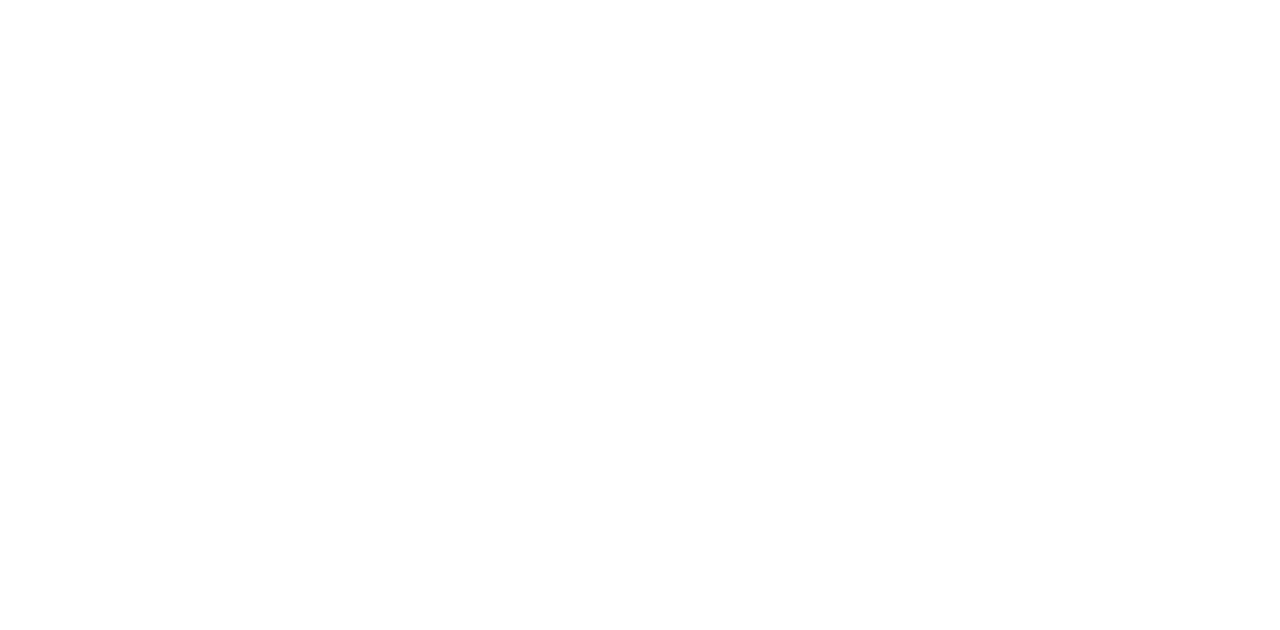
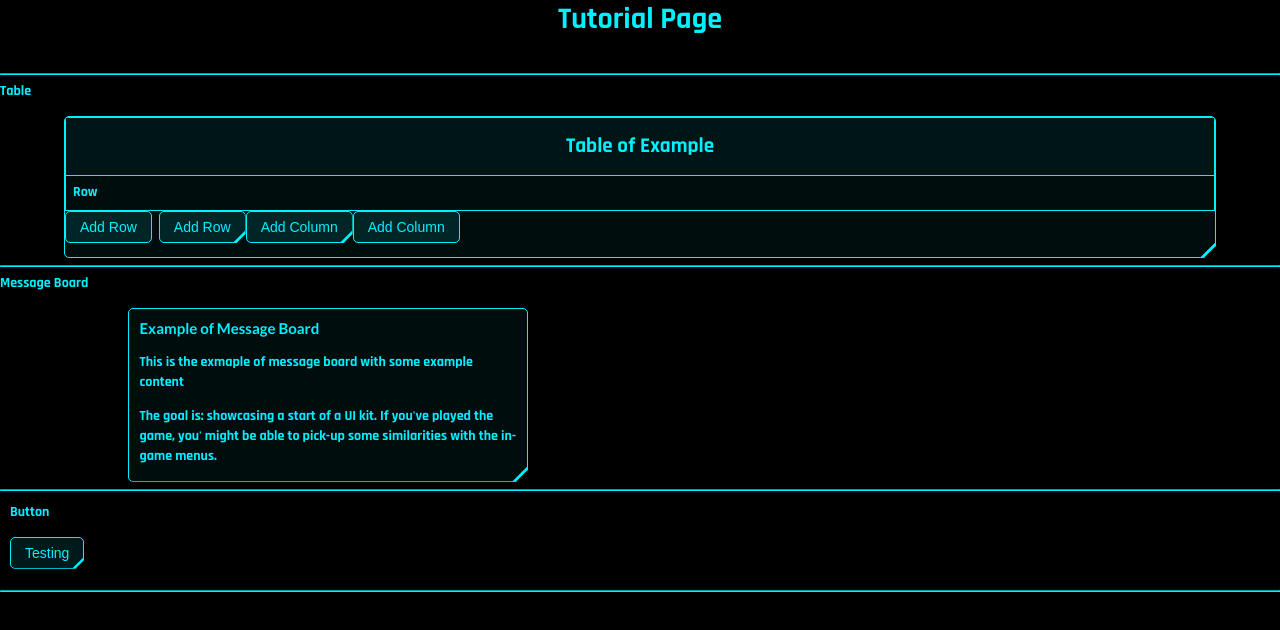
Before and after one commit to alexkkm/react-electron, a React (Vite) app in the folder src/renderer/: page /tutorial in a window 1280 px wide. Before the commit this address had no page. Shown: the top 630 px of the page. Built offline with nearby package versions, Linux system fonts and the light colour scheme.

Commit message:
Create Tutorial Page, refined button clip-path

```diff
--- a/src/renderer/src/App.jsx
+++ b/src/renderer/src/App.jsx
@@ -12,6 +12,7 @@
 import NetworkPage from "./components/Network";
 import LocalStorageTutorial from "./tutorial/LocalStorage";
 import NewFirebasePage from "./components/NewFirebase";
+import TutorialPage from "./components/TutorialPage";
 
 // The main componenet of the app
 function App() {
@@ -38,8 +39,12 @@
 					path="/network"
 					element={<NetworkPage />} />
 				<Route
+					path="/tutorial"
+					element={<TutorialPage />} />
+				<Route
 					path="/localStorage"
 					element={<LocalStorageTutorial />} />
+
 			</Routes>
 		</BrowserRouter>
 	);
--- /dev/null
+++ b/src/renderer/src/components/Button.css
@@ -0,0 +1,49 @@
+.Button {
+  display: inline-block; /* Allow it to be inline with other elements */
+  margin: 0 auto; /* Center the Button div within its parent */
+  width: auto; /* Width is auto for the button itself */
+}
+
+.button {
+  color: #00f0ff; /* Text color for the button */
+  background-color: rgba(0, 240, 255, 0.1); /* Light background color for the button */
+  border: 1px solid #00f0ff; /* Border color for the button */
+  border-radius: 5px; /* Rounded corners for the button */
+  padding: 0.5rem 1rem; /* Padding inside the button */
+  clip-path: polygon( /* Define a custom clipping path similar to Table */
+      0 0,
+      100% 0,
+      100% calc(100% - 1rem + 5px),
+      calc(100% - 1rem + 5px) 100%,
+      0 100%
+  );
+  position: relative; /* Needed for the ::before pseudo-element */
+  overflow: hidden; /* Hide any overflow from the clip-path */
+  cursor: pointer; /* Change cursor to pointer on hover */
+  transition: background-color 0.3s, transform 0.3s; /* Smooth transition for hover effects */
+}
+
+/* Pseudo-element for additional styling */
+.button::before {
+  background-color: #00f0ff; /* Background color for the pseudo-element */
+  bottom: 1px; /* Position from the bottom */
+  content: ""; /* Empty content for the pseudo-element */
+  display: block; /* Make it a block element */
+  height: 3px; /* Height of the pseudo-element */
+  position: absolute; /* Positioning for the pseudo-element */
+  right: -5px; /* Position from the right */
+  top: auto; /* Automatic positioning from the top */
+  transform: rotate(-45deg); /* Rotate the pseudo-element */
+  width: 22.627416px; /* Width of the pseudo-element */
+  z-index: 100; /* Ensure it appears above other elements */
+}
+
+.button:hover {
+  background-color: rgba(0, 240, 255, 0.2); /* Darker background on hover */
+  transform: scale(1.05); /* Slightly enlarge the button on hover */
+}
+
+.button:focus {
+  outline: none; /* Remove default outline */
+  box-shadow: 0 0 5px #00f0ff; /* Highlight button when focused */
+}
--- /dev/null
+++ b/src/renderer/src/components/Button.jsx
@@ -0,0 +1,13 @@
+import './Button.css';
+
+const Button = ({ label, onClick }) => {
+    return (
+        <div className="Button">
+            <button className="button" onClick={onClick}>
+                {label}
+            </button>
+        </div>
+    );
+};
+
+export default Button;
--- a/src/renderer/src/components/Desktop.jsx
+++ b/src/renderer/src/components/Desktop.jsx
@@ -11,8 +11,6 @@
 import ClockWidget from "./Clock";
 import TodoListWidget from "./TodoListWidget";
 
-import Table from "./Table";
-
 // indicate the current pathname and display it
 const PathNameIndicator = () => {
     const location = useLocation();
@@ -22,8 +20,8 @@
 //Desktop is the main door of the app
 const Desktop = () => {
     // state parameters
-    const [isBlurred, setIsBlurred] = useState(false);
-    const [isButtonActive, setIsButtonActive] = useState(false);
+    const [isBlurred, setIsBlurred] = useState('');
+    const [isButtonActive, setIsButtonActive] = useState('');
 
     // blur the element by changing the "isBlurred"
     const switchNavigationBar = () => {
@@ -41,13 +39,9 @@
 
             <div className={`mainScreen ${isBlurred ? 'blurred' : ''}`}>
                 <TfiViewListAlt className="settingButton" onClick={switchNavigationBar} />
-                <WeatherWidget className={`weatherWidget ${isButtonActive ? "active" : ""}`} />
-                <ClockWidget className={`clockWidget ${isButtonActive ? "active" : ""}`} />
+                <WeatherWidget />
+                <ClockWidget />
                 <TodoListWidget />
-                <div className="TableExample">
-                    <Table />
-                </div>
-                <hr />
             </div>
 
         </div>
--- /dev/null
+++ b/src/renderer/src/components/MessageBoard.css
@@ -0,0 +1,32 @@
+.border {
+  background-color: rgba(0, 240, 255, 0.05);
+  border: 1px solid #00f0ff;
+  border-radius: 5px;
+  clip-path: polygon(
+    0 0,
+    100% 0,
+    100% calc(100% - 1rem + 2px),
+    calc(100% - 1rem + 2px) 100%,
+    0 100%
+  );
+  }
+
+.body {
+  padding: 0.75rem;
+  padding-bottom: 1rem;
+  color:#00f0ff
+}
+
+.border::before {
+  background-color: #00f0ff; /* Background color for the pseudo-element */
+  bottom: 5px; /* Position from the bottom */
+  content: ""; /* Empty content for the pseudo-element */
+  display: block; /* Make it a block element */
+  height: 3px; /* Height of the pseudo-element */
+  position: absolute; /* Positioning for the pseudo-element */
+  right: -6px; /* Position from the right */
+  top: auto; /* Automatic positioning from the top */
+  transform: rotate(-45deg); /* Rotate the pseudo-element */
+  width: 22.627416px; /* Width of the pseudo-element */
+  z-index: 100; /* Ensure it appears above other elements */
+}
--- /dev/null
+++ b/src/renderer/src/components/MessageBoard.jsx
@@ -0,0 +1,23 @@
+import "./MessageBoard.css";
+
+const MessageBoard = (parameters) => {
+    return (
+        <div className="messageBoard">
+            <div className="border">
+                <div className="body">
+                    <h4 className="title">Example of Message Board</h4>
+                    <p className="text">
+                        This is the exmaple of message board with some example content
+                    </p>
+                    <p className="text">
+                        The goal is: showcasing a start of a UI kit. If you've played the
+                        game, you' might be able to pick-up some similarities with the
+                        in-game menus.
+                    </p>
+                </div>
+            </div>
+        </div>
+    );
+};
+
+export default MessageBoard;
--- a/src/renderer/src/components/NavigationBar.jsx
+++ b/src/renderer/src/components/NavigationBar.jsx
@@ -4,6 +4,7 @@
 import { RxCross2 } from "react-icons/rx";
 import { MdSettings } from "react-icons/md";
 import { BsBroadcastPin } from "react-icons/bs";
+import { FaBook } from "react-icons/fa";
 
 import "./NavigationBar.css"
 
@@ -28,6 +29,12 @@
                 icon={<BsBroadcastPin style={{ color: '#00f0ff' }} />}
                 title="network"
                 onClick={() => navigate("/network")}
+            />
+            <NavigationBarWidget
+                className="tutorial"
+                icon={<FaBook style={{ color: '#00f0ff' }} />}
+                title="tutorial"
+                onClick={() => navigate("/tutorial")}
             />
         </div>
     );
--- a/src/renderer/src/components/Network.jsx
+++ b/src/renderer/src/components/Network.jsx
@@ -1,23 +1,6 @@
 
 import { Link } from "react-router-dom";
 import "./Network.css";
-
-const MessageBoard = (parameters) => {
-    return (
-        <div class="ss">
-            <div class="messageBoard">
-                <div class="pad">
-                    <div class="pad__body">
-                        <h4 class="text-heading3 undefined">{parameters.title}</h4>
-                        {parameters.textList.map((text) => {
-                            return <p>{text}</p>;
-                        })}
-                    </div>
-                </div>
-            </div>
-        </div>
-    );
-};
 
 const NetworkPage = () => {
     return (
--- a/src/renderer/src/components/Table.jsx
+++ b/src/renderer/src/components/Table.jsx
@@ -108,6 +108,8 @@
 
             <div className="button-container">
                 <button className="table-button" onClick={addRow}>Add Row</button>
+                <Button label={"Add Row"} onClick={addRow} />
+                <Button label={"Add Column"} onClick={addColumn} />
                 <button className="table-button" onClick={addColumn}>Add Column</button>
             </div>
         </div>
@@ -115,3 +117,14 @@
 };
 
 export default Table;
+
+
+const Button = ({ label, onClick }) => {
+    return (
+        <div className="Button">
+            <button className="button" onClick={onClick}>
+                {label}
+            </button>
+        </div>
+    );
+};
--- /dev/null
+++ b/src/renderer/src/components/TutorialPage.css
@@ -0,0 +1,23 @@
+.tutorialPage {
+    background-color: #000000;
+
+    /* Color */
+    color: #00f0ff;
+
+    /*
+    background-image:linear-gradient(
+      to bottom,
+      #01000f ,
+      #000000
+    );*/
+    background-repeat: no-repeat;
+    font-family: "Rajdhani-Bold", sans-serif;
+    font-size: 100%;
+    line-height: 1.4;
+    margin: 0;
+    min-height: 100vh;
+}
+
+hr{
+    border-color: #00f0ff;
+}
--- /dev/null
+++ b/src/renderer/src/components/TutorialPage.jsx
@@ -0,0 +1,35 @@
+import "./TutorialPage.css"
+
+import Table from "./Table"
+import MessageBoard from "./MessageBoard"
+import Button from "./Button"
+
+const TutorialPage = () => {
+
+    return (
+        <div className="tutorialPage">
+            <p style={{ fontSize: "30px", textAlign: "center" }}>Tutorial Page</p>
+            <hr />
+            <div>
+                <p>Table</p>
+                <Table />
+            </div>
+            <hr />
+            <div>
+                <p>Message Board</p>
+                <MessageBoard />
+            </div >
+            <hr />
+            <div style={{ position: "relative", top: "5px", left: "10px" }}>
+                <p>Button</p>
+                <Button label={"Testing"} onClick={console.log("test")} />
+                <br />
+                <br />
+            </div >
+
+            <hr />
+        </div>
+    )
+}
+
+export default TutorialPage;
```
Also changed, not shown: 1 other file (tests, documents, lock files or other folders).
